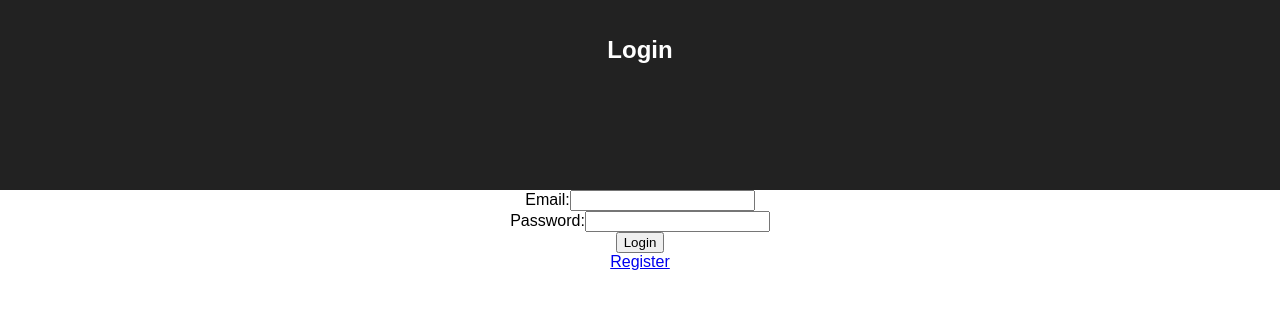
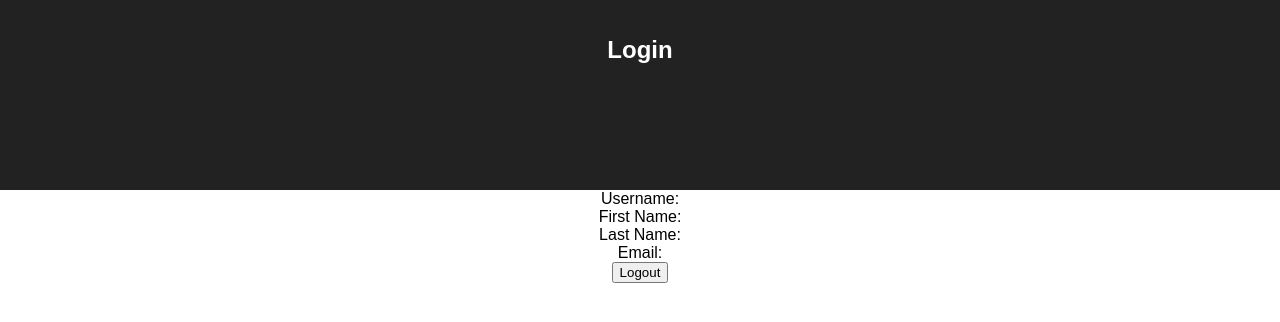
Before and after one commit to LogicMason5/ABAEngine-Schedule, a React (Create React App) app in the folder client/: page / in a window 1280 px wide. Before the commit this address led to /login. Shown: the top 322 px of the page. Built offline with nearby package versions, Linux system fonts and the light colour scheme; no server answers; sample sign-in values are in the browser's storage.

Commit message:
replace sessionStorage with localStorage

```diff
--- a/client/src/Home.js
+++ b/client/src/Home.js
@@ -15,18 +15,25 @@ class Home extends Component {
     this.handleLogout = this.handleLogout.bind(this);
   }
 
-  handleLogout(event) {}
+  handleLogout(event) {
+    localStorage.removeItem('token');
+    localStorage.removeItem('userId');
+
+    this.props.history.push('/login');
+
+    event.preventDefault();
+  }
 
   componentDidMount() {
-    if (!sessionStorage.getItem('token'))
+    if (!localStorage.getItem('token'))
       this.props.history.push('/login');
     else
       this.showUserDetails();
   }
 
   showUserDetails() {
-    const userId = sessionStorage.getItem('userId');
-    const token = sessionStorage.getItem('token');
+    const userId = localStorage.getItem('userId');
+    const token = localStorage.getItem('token');
 
     fetch('/api/users/' + userId, {
           method: 'GET',
@@ -37,12 +44,13 @@ class Home extends Component {
         })
         .then((resp) => resp.json())
         .then((data) => {
-          if (data.message) {
-            alert(data.message);
+          console.log(data);
+
+          if (data.error) {
+            alert(data.error);
+          } else {
+            this.setState(data);
           }
-
-          // sessionStorage.setItem('token', data.token);
-          console.log(data);
         });
 
   }
--- a/client/src/Login.js
+++ b/client/src/Login.js
@@ -41,8 +41,9 @@ class Login extends Component {
           if (data.error) {
             alert(data.error);
           } else {
-            sessionStorage.setItem('token', data.token);
-            sessionStorage.setItem('userId', data.userId);
+            localStorage.setItem('token', data.token);
+            localStorage.setItem('userId', data.userId);
+
             this.props.history.push('/');
           }
         });
```
